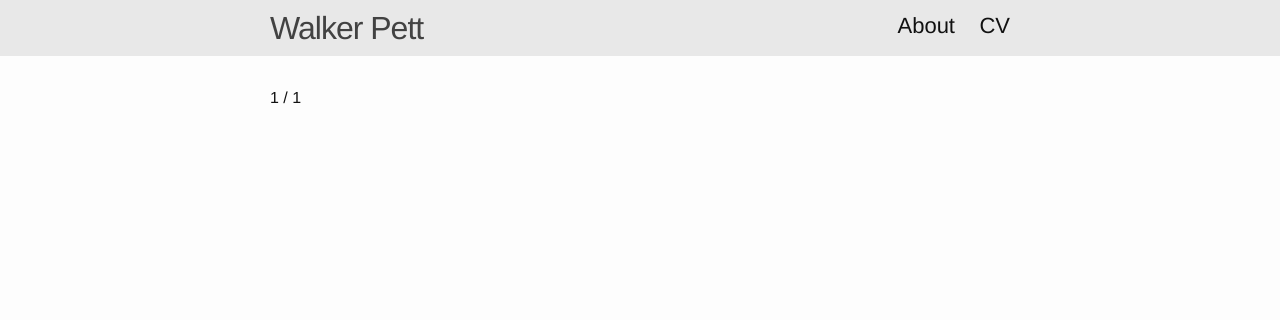
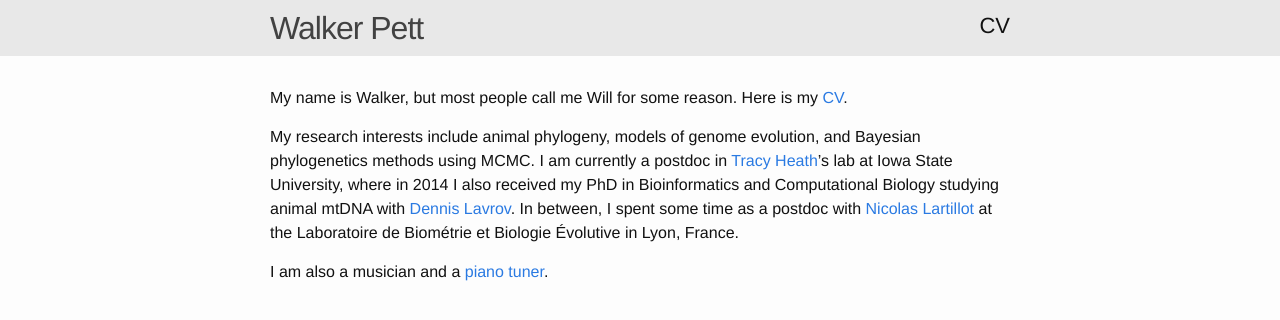
Before and after one commit to willpett/willpett.github.io, a Jekyll site: the page built from index.md, in a window 1280 px wide. Shown: the top 320 px of the page. Built offline with Jekyll 4.4.1, drawn with Linux system fonts in a browser that asks for light colours; the list of posts is cut into pages by our own code.

Commit message:
make site less crappy

```diff
--- a/_includes/header.html
+++ b/_includes/header.html
@@ -14,11 +14,11 @@
       </a>
 
       <div class="trigger">
-        {% for my_page in site.pages %}
+        {% comment %}{% for my_page in site.pages %}
           {% if my_page.title %}
           <a class="page-link" href="{{ my_page.url | prepend: site.baseurl }}">{{ my_page.title }}</a>
           {% endif %}
-        {% endfor %}
+        {% endfor %}{% endcomment %}
         <a class="page-link" href="/assets/cv.pdf">CV</a>
       </div>
     </nav>
--- a/index.html
+++ /dev/null
@@ -1,29 +0,0 @@
----
-layout: default
----
-
-<!-- This loops through the paginated posts -->
-{% for post in paginator.posts %}
-  <header class="post-header">
-    <h1 class="post-title" itemprop="name headline">{{ post.title }}</h1>
-    <p class="post-meta"><time datetime="{{ post.date | date_to_xmlschema }}" itemprop="datePublished">{{ post.date | date: "%b %-d, %Y" }}</time></p>
-  </header>
-  <div class="content">
-    {{ post.content }}
-  </div>
-{% endfor %}
-
-<!-- Pagination links -->
-<div class="pagination">
-  {% if paginator.previous_page %}
-    <a href="{{ paginator.previous_page_path }}" class="previous"><<</a>
-  {% else %}
-    <span class="previous"></span>
-  {% endif %}
-  <span class="page_number ">{{ paginator.page }} / {{ paginator.total_pages }}</span>
-  {% if paginator.next_page %}
-    <a href="{{ paginator.next_page_path }}" class="next">></a>
-  {% else %}
-    <span class="next "></span>
-  {% endif %}
-</div>
--- a/about.md
+++ b/index.md
@@ -1,10 +1,10 @@
 ---
-layout: page
-title: About
-permalink: /about/
+layout: default
+title: Walker Pett
 ---
 
 My name is Walker, but most people call me Will for some reason.
+Here is my [CV](assets/cv.pdf).
 
 My research interests include animal phylogeny,
 models of genome evolution, and Bayesian phylogenetics methods using MCMC.
```
Also changed, not shown: Gemfile.lock.
